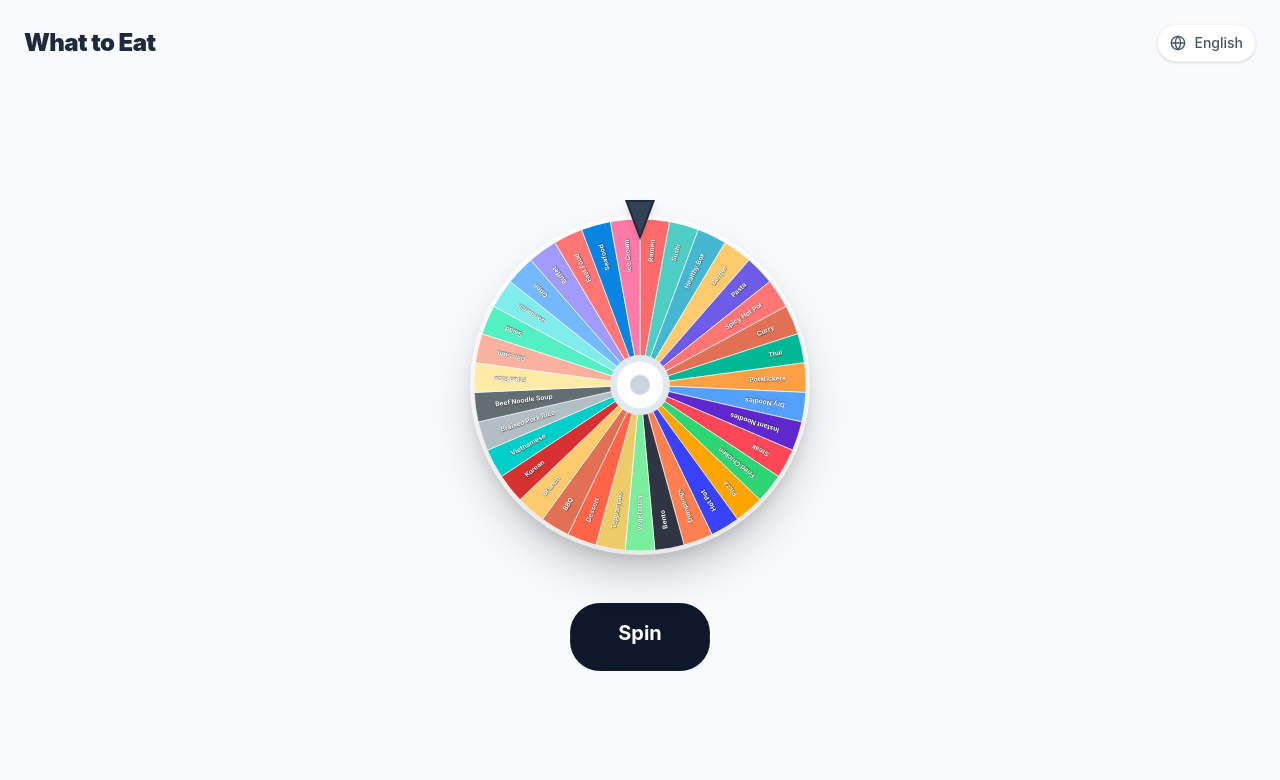
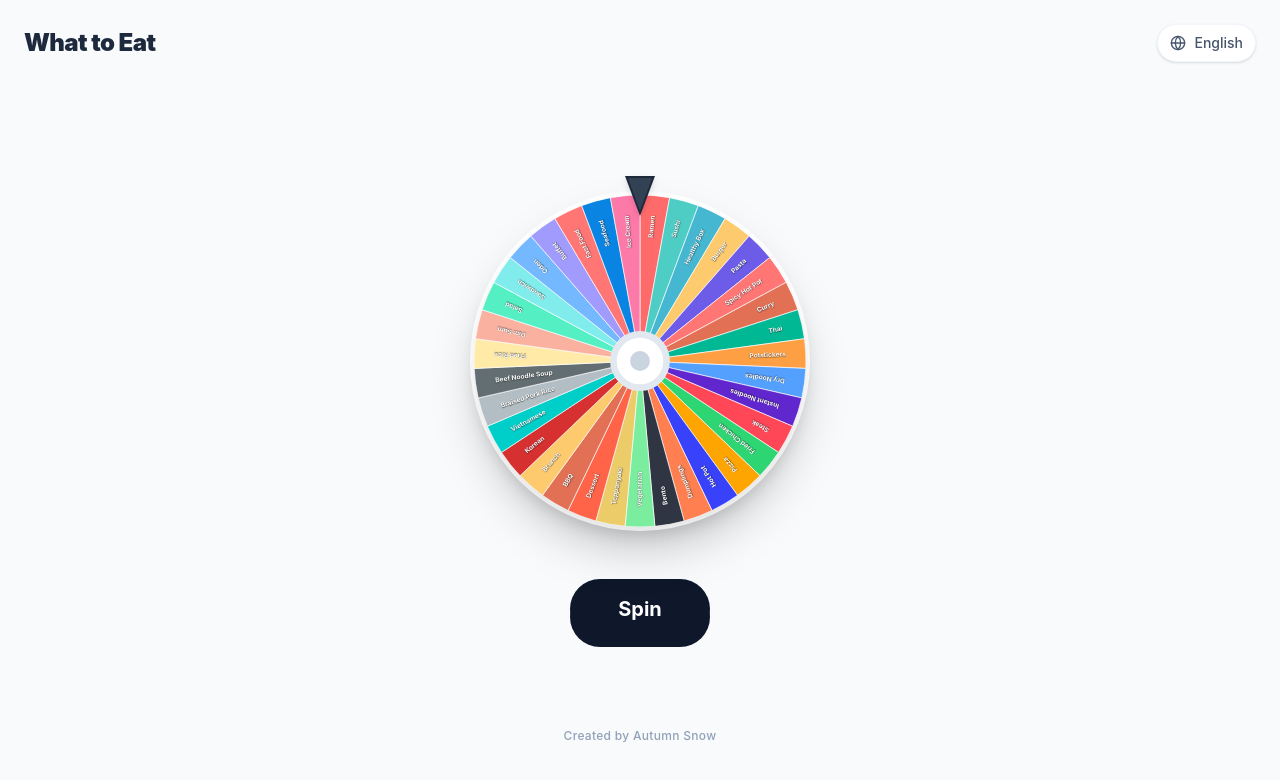
Before and after one commit to asuka3310/What-to-Eat-Today, a React (Vite) app: page / in a window 1280 px wide. Shown: the top 780 px of the page. Built offline with nearby package versions, Linux system fonts and the light colour scheme.

Commit message:
feat: Add creator attribution and Google Adsense
Include a footer with creator attribution and the Google Adsense script to the application.

```diff
--- a/index.html
+++ b/index.html
@@ -9,6 +9,7 @@
     <link rel="manifest" href="/manifest.json" />
     <link rel="apple-touch-icon" href="https://picsum.photos/seed/foodapp/192/192" />
     <title>今天吃什麼</title>
+    <script async src="https://pagead2.googlesyndication.com/pagead/js/adsbygoogle.js?client=ca-pub-1316691592346459" crossorigin="anonymous"></script>
   </head>
   <body>
     <div id="root"></div>
--- a/src/pages/Home.tsx
+++ b/src/pages/Home.tsx
@@ -103,6 +103,13 @@ export const Home: React.FC = () => {
 
       <A2HSTooltip />
 
+      {/* Footer */}
+      <footer className="w-full py-4 text-center">
+        <p className="text-slate-400 text-xs font-medium tracking-wide">
+          Created by Autumn Snow
+        </p>
+      </footer>
+
       {/* Location Prompt Modal */}
       <AnimatePresence>
         {showLocationPrompt && selectedCategory && (
```
